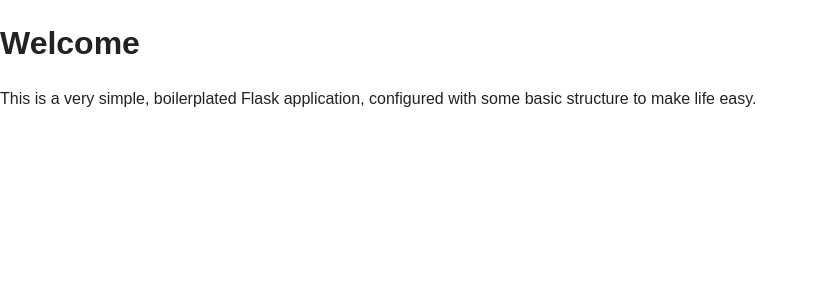
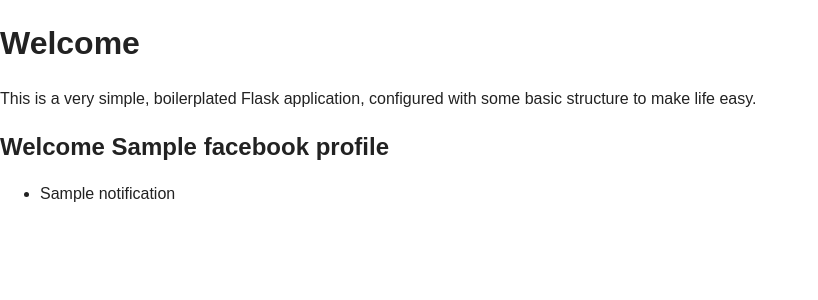
Before and after one commit to corydolphin/boilerflask-facebook, a Flask app: template boilerflask/templates/index.html in a window 1280 px wide. Shown: the top 300 px of the page, without its empty margins (0-818 px from the left). Run offline with Flask 2, Linux system fonts and the light colour scheme; the template is opened without the code that fills it: most values are stand-ins (such as "Sample title", 1, 10 or a date in 2020); some libraries are stand-ins or nearby versions.

Commit message:
basic example.

```diff
--- a/boilerflask/config.py
+++ b/boilerflask/config.py
@@ -21,8 +21,8 @@
     configuration to run the application
     """
     SQLALCHEMY_DATABASE_URI = 'something local maybe?'
-    # FACEBOOK_APP_SECRET = "XXX" Example variables which change with environment
-    # FACEBOOK_APP_ID = "XX"
+    FACEBOOK_APP_SECRET = "bccab3c2e2c909a441f624c9ffbd91a5" #Example variables which change with environment
+    FACEBOOK_APP_ID = "503545389707217"
 
 
 class ProductionConfig(DevelopmentConfig):
--- a/boilerflask/templates/base.html
+++ b/boilerflask/templates/base.html
@@ -16,7 +16,35 @@
     {% block styles %}
         <link rel="stylesheet" href="css/normalize.css">
         <link rel="stylesheet" href="css/main.css">
-        <script src="js/vendor/modernizr-2.6.2.min.js"></script>
+    {% endblock %}
+    {% block js %}
+    <script src="static/js/vendor/modernizr-2.6.2.min.js"></script>
+            <script>
+        // Additional JS functions here
+        window.fbAsyncInit = function() {
+            FB.init({
+              appId      : {{config['FACEBOOK_APP_ID']}}, // App ID
+              status     : true, // check login status
+              cookie     : true, // enable cookies to allow the server to access the session
+              xfbml      : true  // parse XFBML
+            });
+
+           FB.Event.subscribe("auth.login", function(response) {
+             console.log("logged in!");
+             var reload = function(){window.location.reload()}
+             window.setTimeout(reload, 50); //ensure that the Facebook cookie has been set!
+           });
+      };
+
+    // Load the SDK Asynchronously
+    (function(d){
+     var js, id = 'facebook-jssdk', ref = d.getElementsByTagName('script')[0];
+     if (d.getElementById(id)) {return;}
+     js = d.createElement('script'); js.id = id; js.async = true;
+     js.src = "//connect.facebook.net/en_US/all.js";
+     ref.parentNode.insertBefore(js, ref);
+    }(document));
+    </script>
     {% endblock %}
     </head>
 {% endblock %}
@@ -29,9 +57,9 @@
 {% endblock %}
 {% block footer%}
         <script src="//ajax.googleapis.com/ajax/libs/jquery/1.8.2/jquery.min.js"></script>
-        <script>window.jQuery || document.write('<script src="js/vendor/jquery-1.8.2.min.js"><\/script>')</script>
-        <script src="js/plugins.js"></script>
-        <script src="js/main.js"></script>
+        <script>window.jQuery || document.write('<script src="static/js/vendor/jquery-1.8.2.min.js"><\/script>')</script>
+        <script src="static/js/plugins.js"></script>
+        <script src="static/js/main.js"></script>
 
         <!-- Google Analytics: change UA-XXXXX-X to be your site's ID. -->
         <script>
--- a/boilerflask/templates/index.html
+++ b/boilerflask/templates/index.html
@@ -1,8 +1,26 @@
 {% extends "base.html" %}
 {% block title %}Boiler plated{% endblock %}
+
+{% block js %}
+    {{super()}}
+{% endblock %}
+
 {% block content %}
 <h1>Welcome</h1>
 <p>
     This is a very simple, boilerplated Flask application, configured with some basic structure to make life easy.
 </p>
+
+
+    <div class="fb-login-button" autologoutlink="true" scope="manage_notifications"></div>
+    <h2> Welcome {{facebook_profile['name'] }} </h2>
+
+<ul>
+
+{%if notifications %}
+    {%for notification in notifications['data']%}
+        <li> {{notification['title']}} </li>
+    {% endfor %}
+{% endif %}
+</ul>
 {% endblock %}
```
Also changed, not shown: boilerflask/views.py (+11 -2 lines), requirements.txt (+1 -6 lines).
